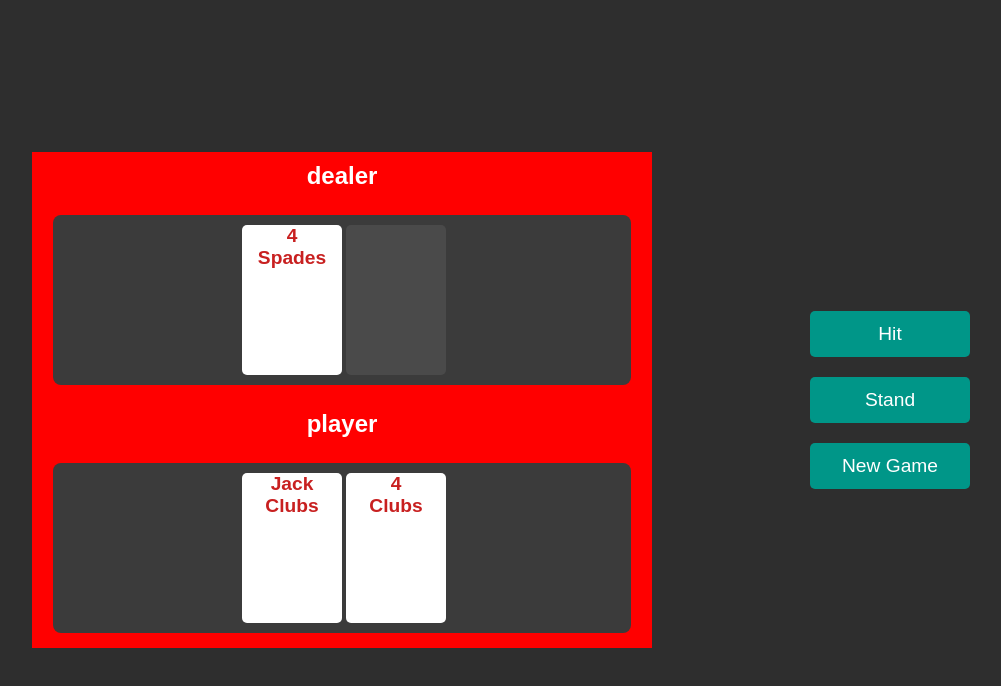
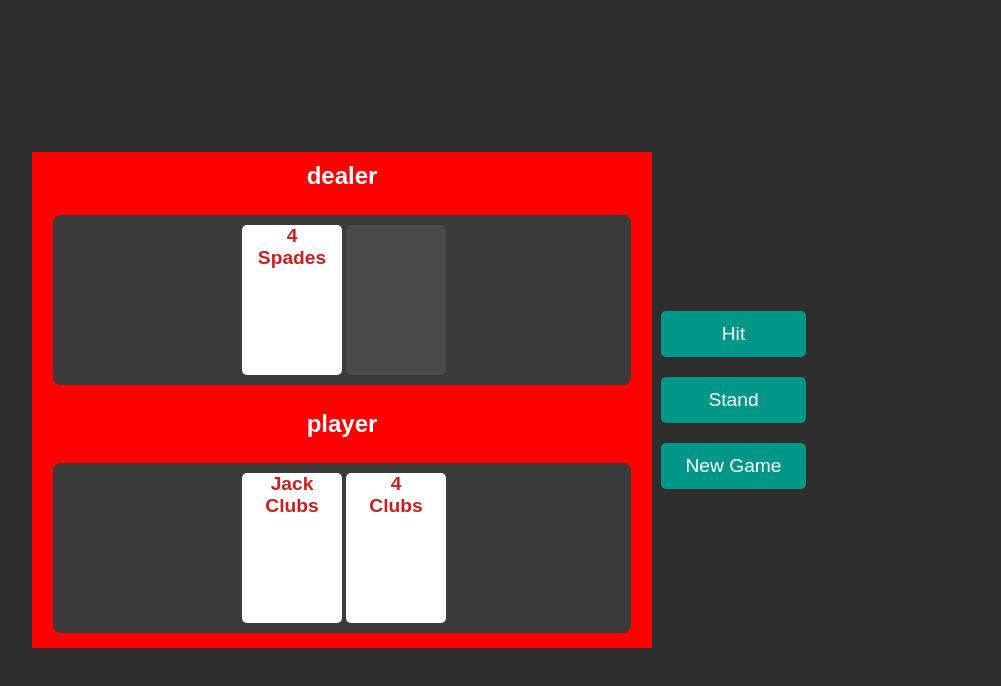
Before and after one commit to LRSORRENTI/Blackjack, a website built with Vite: page index.html in a window 1280 px wide. Shown: the whole page, without its empty margins (224-1225 px from the left). Built offline with nearby package versions, Linux system fonts and the light colour scheme.

Commit message:
added more styling changes to the positioning of the elements

```diff
--- a/stylesheets/index.css
+++ b/stylesheets/index.css
@@ -75,7 +75,7 @@ button {
     color: #ffffff;
     cursor: pointer;
     font-size: 1rem;
-    width: 120px;
+    width: 115px;
 }
 
 button:hover {
@@ -103,11 +103,11 @@ button:hover {
     button {
         padding: 12px 18px;
         font-size: 1.2rem;
-        width: 160px;
+        width: 145px;
     }
 }
 
-@media (min-width: 1024px) {
+@media (min-width: 1280px) {
     .hand {
         width: 600px;
     }
@@ -126,44 +126,17 @@ button:hover {
 
     .wrap-2 {
         position: absolute;
-        left: 80%;
+        right: 240px;
         display: flex;
         flex-direction: column;
     }
 }
 
-
-/* #dealer-hand, #player-hand {
-    display: flex;
-    flex-direction: column;
-}
-
-.hand {
-    display: flex;
-    flex-wrap: nowrap;
-    align-items: center;
-}
-
-.card {
-    width: 100px;
-    height: 150px;
-    border: 1px solid #000;
-    border-radius: 10px;
-    margin-right: 10px;
-    overflow: hidden;
+/* @media (min-width: 1430px) {
+    .wrap-2 {
+        position: absolute;
+        right: 400px;
+        display: flex;
+        flex-direction: column;
+    }
 } */
-
-/* .card img {
-    width: 100%;
-    height: 100%;
-}
-
-.hidden {
-    background-image: url('../assets/card.svg');
-    width: 150px;
-    height: 150px;
-
-    background-color: #ccc;
-}
-
-*/
```
